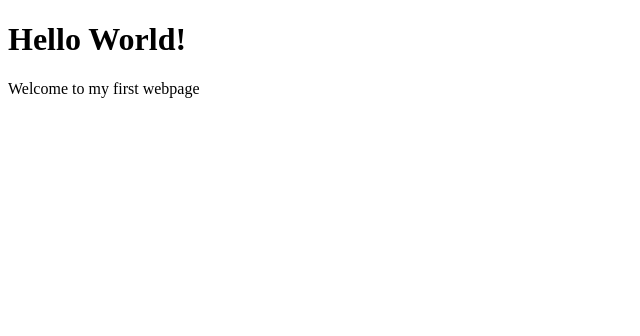
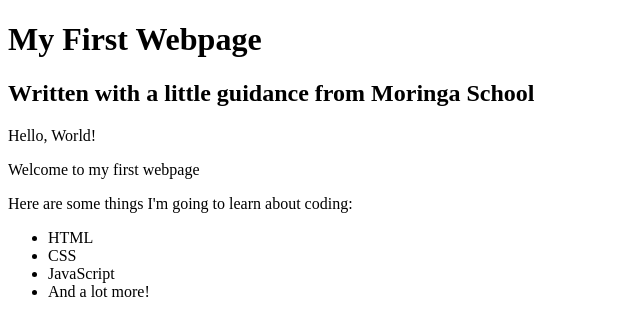
Before and after one commit to Frankline-Kiplangat/-myfirst-webpage, a plain HTML site: page index.html in a window 1280 px wide. Shown: the whole page, without its empty margins (0-640 px from the left). Drawn offline with Linux system fonts and the light colour scheme.

Commit message:
Add changes

```diff
--- a/index.html
+++ b/index.html
@@ -6,7 +6,20 @@
     <title>My first webpage</title>
 </head>
 <body>
-    <h1>Hello World!</h1>
+    <h1>My First Webpage</h1>
+    <h2>Written with a little guidance from Moringa School</h2>
+
+
+    <P>Hello, World!</P>
     <p>Welcome to my first webpage</p>
+
+
+    <p>Here are some things I'm going to learn about coding:</p>
+    <ul>
+      <li>HTML</li>
+      <li>CSS</li>
+      <li>JavaScript</li>
+      <li>And a lot more!</li>
+    </ul>
 </body>
 </html>
```
